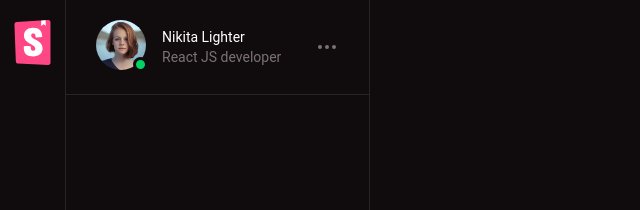
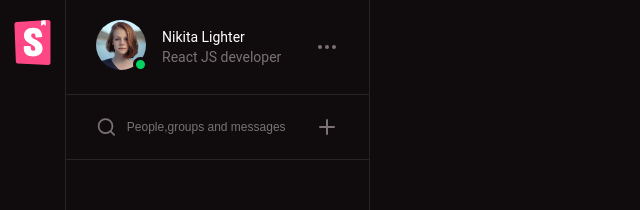
Before and after one commit to NikitaChekalin/society, a Next.js app: page /chats in a window 1280 px wide. Shown: the top 210 px of the page, without its empty margins (0-640 px from the left). Built offline with nearby package versions, Linux system fonts and the light colour scheme.

Commit message:
Feature: created SearchInput

```diff
--- /dev/null
+++ b/features/Chats/ui/atoms/SearchInput/SearchInput.module.scss
@@ -0,0 +1,13 @@
+.root {
+  width: 100%;
+
+  font-size: rem($fontSize12);
+  color: $white;
+
+  border: none;
+  background-color: transparent;
+
+  &:focus {
+    outline: none;
+  }
+}
--- /dev/null
+++ b/features/Chats/ui/atoms/SearchInput/SearchInput.tsx
@@ -0,0 +1,7 @@
+import s from './SearchInput.module.scss'
+
+interface SearchInputProps {}
+
+export const SearchInput: React.FC<SearchInputProps> = () => {
+  return <input placeholder='People,groups and messages' className={s.root} />
+}
--- /dev/null
+++ b/features/Chats/ui/atoms/index.ts
@@ -0,0 +1 @@
+export * from './SearchInput/SearchInput'
--- /dev/null
+++ b/features/Chats/ui/molecules/Search/Search.module.scss
@@ -0,0 +1,23 @@
+.root {
+  padding: rem(20) rem(30);
+
+  border-bottom: $border;
+}
+
+.search {
+  width: 90%;
+}
+
+.input {
+  width: 100%;
+
+  font-size: rem($fontSize12);
+  color: $white;
+
+  border: none;
+  background-color: transparent;
+
+  &:focus {
+    outline: none;
+  }
+}
--- /dev/null
+++ b/features/Chats/ui/molecules/Search/Search.tsx
@@ -0,0 +1,21 @@
+import { Group, Icon } from '@share/components/ui'
+
+import { SearchInput } from '../../atoms'
+
+import s from './Search.module.scss'
+
+interface SearchProps {
+  value?: string
+}
+
+export const Search: React.FC<SearchProps> = () => {
+  return (
+    <Group align='middle' position='apart' className={s.root}>
+      <Group align='middle' gap={8} className={s.search}>
+        <Icon name='search' />
+        <SearchInput />
+      </Group>
+      <Icon name='plus' />
+    </Group>
+  )
+}
--- a/features/Chats/ui/molecules/index.ts
+++ b/features/Chats/ui/molecules/index.ts
@@ -1 +1,2 @@
 export * from './CurrentUser/CurrentUser'
+export * from './Search/Search'
--- a/features/Chats/ui/template/Main.tsx
+++ b/features/Chats/ui/template/Main.tsx
@@ -1,4 +1,4 @@
-import { CurrentUser } from '../molecules'
+import { CurrentUser, Search } from '../molecules'
 
 import s from './Main.module.scss'
 
@@ -6,6 +6,7 @@ export const Main: React.FC = () => {
   return (
     <div className={s.root}>
       <CurrentUser />
+      <Search />
     </div>
   )
 }
--- a/share/components/ui/UserAvatar/UserAvatar.tsx
+++ b/share/components/ui/UserAvatar/UserAvatar.tsx
@@ -1,6 +1,6 @@
+import Image from 'next/image'
 import Avatar from '@images/avatar.png'
 import cn from 'classnames'
-import Image from 'next/image'
 
 import s from './UserAvatar.module.scss'
 
--- a/share/styles/common/_fonts.module.scss
+++ b/share/styles/common/_fonts.module.scss
@@ -1,3 +1,4 @@
+$fontSize12: 12;
 $fontSize14: 14;
 $fontSize15: 15;
 $fontSize16: 16;
```
Also changed, not shown: 1 other file (tests, documents, lock files or other folders).
